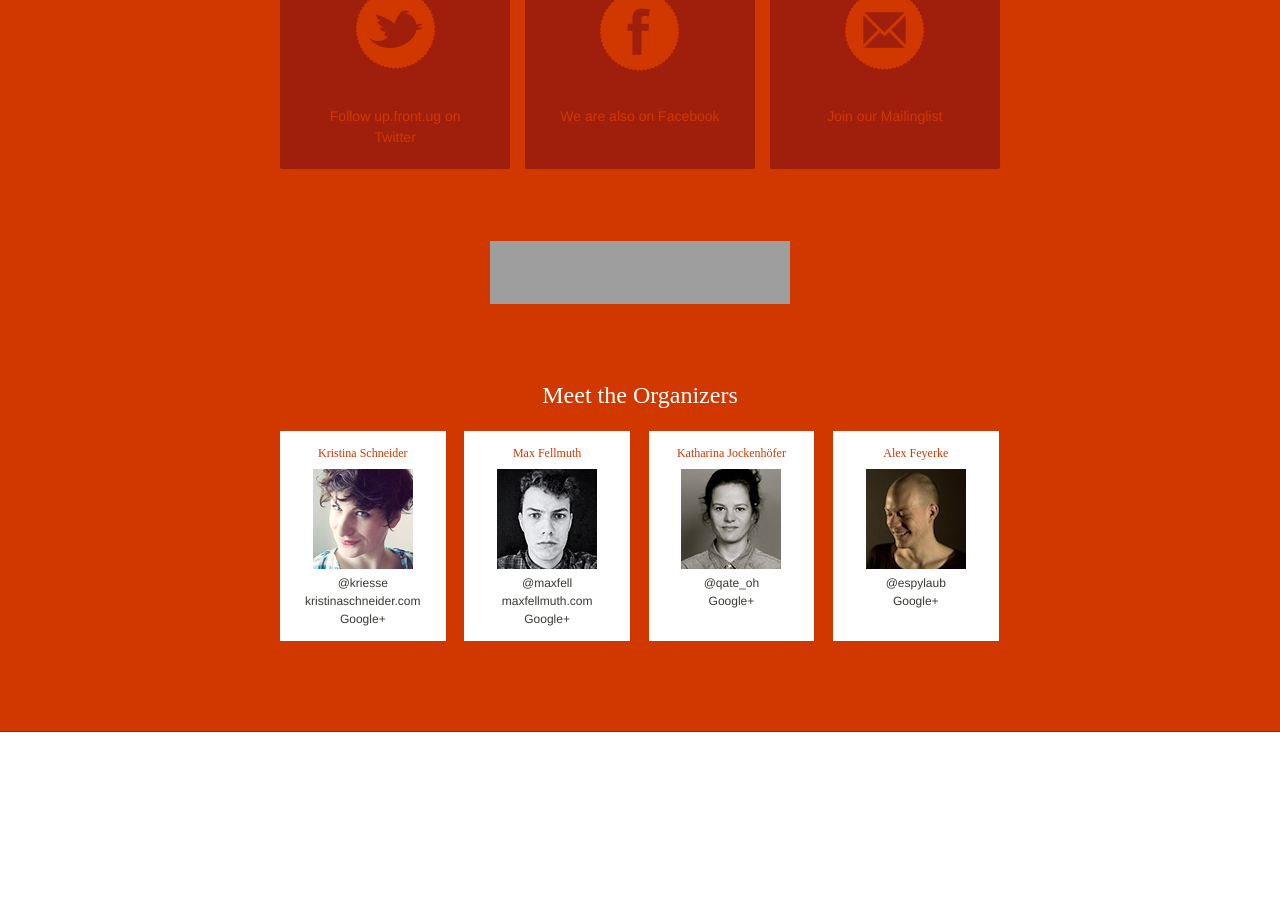
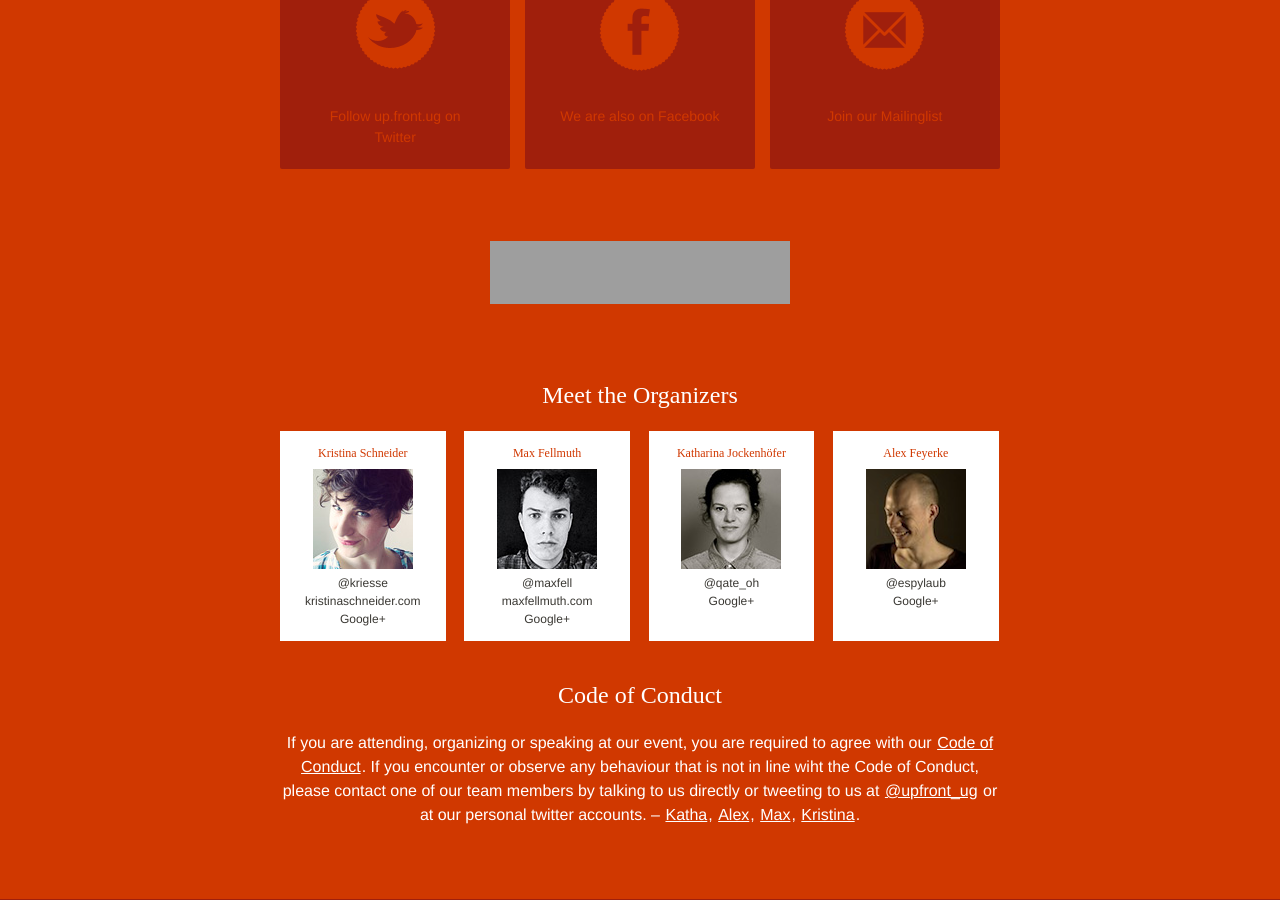
Before and after one commit to upfrontug/upfrontug.github.io, a Jekyll site: the page built from index.html, in a window 1280 px wide and 900 px high, scrolled down 22772 px. Built offline with Jekyll 4.4.1, drawn with Linux system fonts in a browser that asks for light colours; nearby versions of some CDN libraries; comment, search, counter and statistics services are not loaded; a style sheet for code colours, icons or effects is not loaded; before the commit the page ends 23504 px from its top, so only the background shows below that; grey boxes are pictures that could not be loaded.

Commit message:
Added Code of Conduct.

```diff
--- a/_layouts/default.html
+++ b/_layouts/default.html
@@ -73,6 +73,7 @@
     <footer>
       <a id="contact"></a>
       <div class="container">
+
         <h3>Contact</h3>
 
         <p>
@@ -82,7 +83,6 @@
           10999 Berlin<br>
           <a href="https://maps.google.com/maps?f=q&source=s_q&hl=en&geocode=&q=Adalbertstra%C3%9Fe+7,+10999+Berlin,+Germany&sll=52.549636,13.666992&sspn=0.901874,1.851196&ie=UTF8&hq=&hnear=Adalbertstra%C3%9Fe+7,+Kreuzberg+10999+Berlin,+Germany&z=16">&raquo; Directions</a>
         </p>
-
 
 
         <br>
@@ -158,6 +158,12 @@
           </li>
         </ul>
 
+        <h3>Code of Conduct</h3>
+
+        <p>
+          If you are attending, organizing or speaking at our event, you are required to agree with our <a href="http://confcodeofconduct.com/">Code of Conduct</a>. If you encounter or observe any behaviour that is not in line wiht the Code of Conduct, please contact one of our team members by talking to us directly or tweeting to us at <a href="https://twitter.com/upfront_ug">@upfront_ug</a> or at our personal twitter accounts. – <a href="http://twitter.com/Qate_Oh">Katha</a>, <a href="http://twitter.com/espylaub" title="Alex Feyerke on Twitter">Alex</a>, <a href="http://twitter.com/maxfell">Max</a>, <a href="http://twitter.com/kriesse" title="Kristina Schneider on Twitter">Kristina</a>.
+        </p>
+
 
       </div>
     </footer>
```
